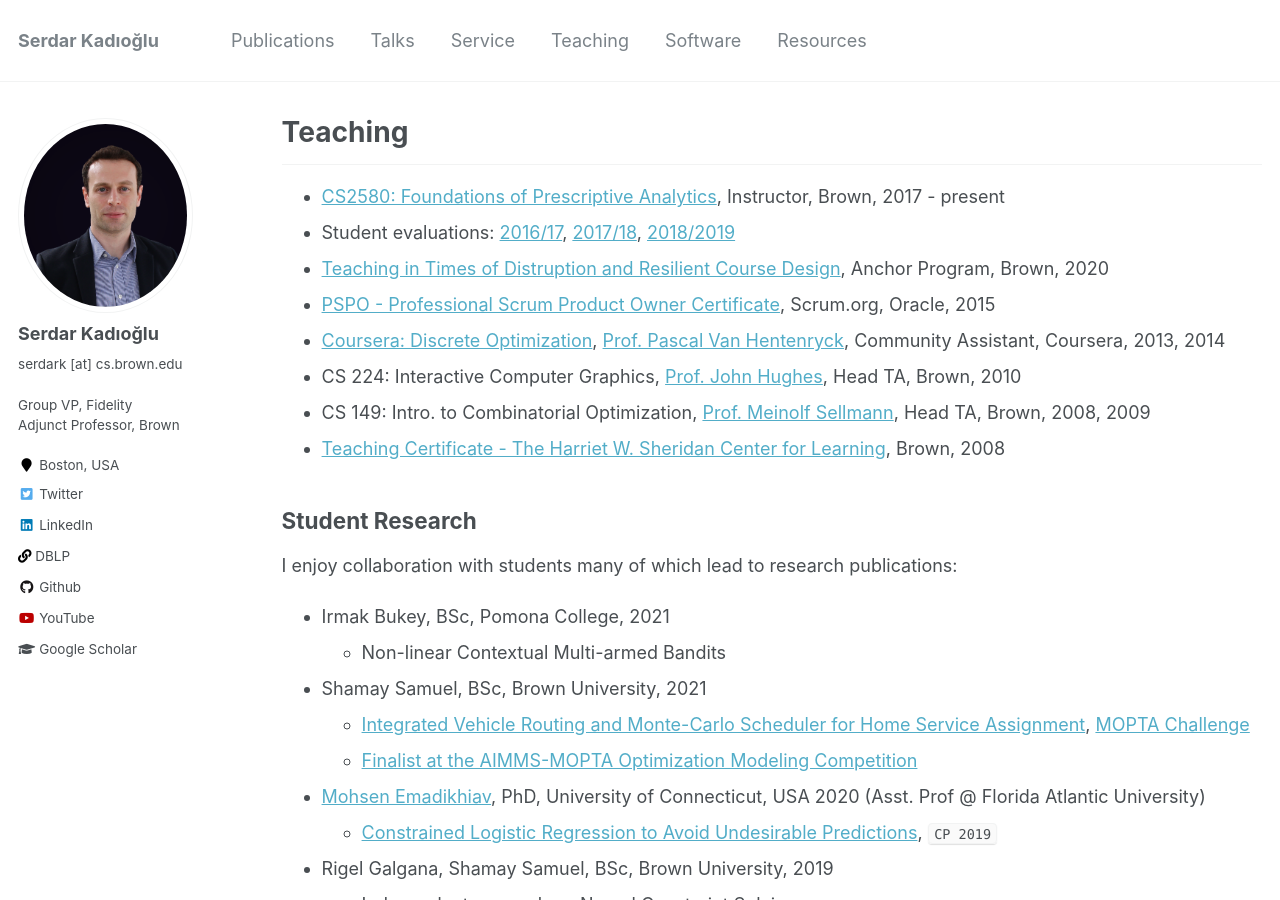
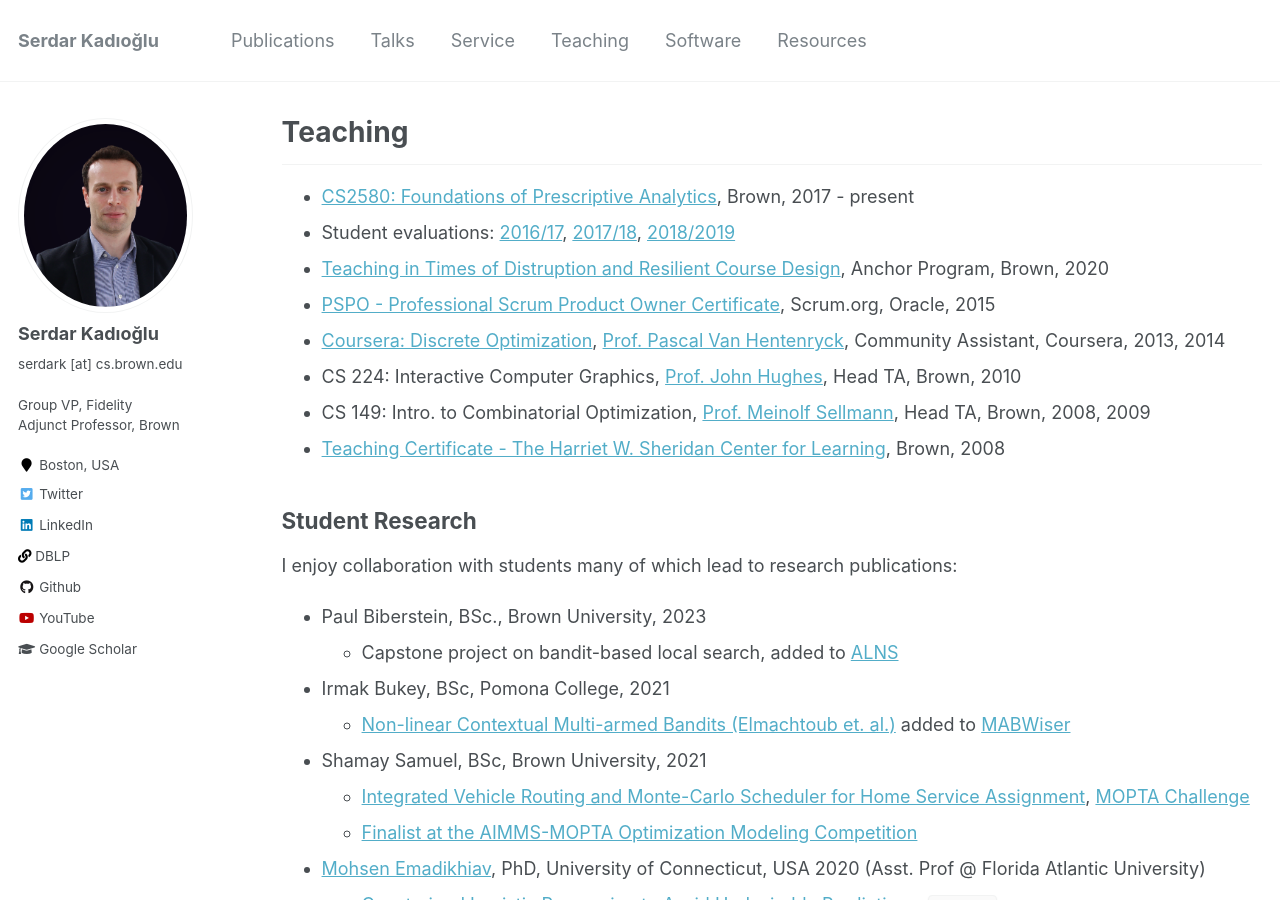
Before and after one commit to skadio/skadio.github.io, a Jekyll site: the page built from _pages/teaching.md, in a window 1280 px wide and 900 px high. Built offline with Jekyll 4.4.1, drawn with Linux system fonts in a browser that asks for light colours.

Commit message:
Update teaching.md

```diff
--- a/_pages/teaching.md
+++ b/_pages/teaching.md
@@ -7,7 +7,7 @@ author_profile: true
 
 ---
 
-- [CS2580: Foundations of Prescriptive Analytics](https://cs.brown.edu/courses/csci2951-o/), Instructor, Brown, 2017 - present
+- [CS2580: Foundations of Prescriptive Analytics](https://cs.brown.edu/courses/csci2951-o/), Brown, 2017 - present
 - Student evaluations: [2016/17](https://cs.brown.edu/courses/csci2951-o/2017_spring/2017_spring_evaluations.pdf), [2017/18](https://cs.brown.edu/courses/csci2951-o/2017_fall/2017_fall_evaluations.pdf), [2018/2019](https://thecriticalreview.org/search/CSCI/2951O)
 - [Teaching in Times of Distruption and Resilient Course Design](https://www.brown.edu/sheridan/programs-services/institutes-retreats/anchor), Anchor Program, Brown, 2020
 - [PSPO - Professional Scrum Product Owner Certificate](https://www.scrum.org/professional-scrum-product-owner-i-certification), Scrum.org, Oracle, 2015
@@ -20,8 +20,10 @@ author_profile: true
 
 I enjoy collaboration with students many of which lead to research publications:
 
+* Paul Biberstein, BSc., Brown University, 2023
+  * Capstone project on bandit-based local search, added to [ALNS]([url](https://alns.readthedocs.io/en/latest/examples/alns_features.html#More-advanced-bandit-algorithms))
 * Irmak Bukey, BSc, Pomona College, 2021
-  * Non-linear Contextual Multi-armed Bandits
+  * [Non-linear Contextual Multi-armed Bandits (Elmachtoub et. al.)](https://arxiv.org/abs/1706.04687) added to [MABWiser]([url](https://github.com/fidelity/mabwiser))
 * Shamay Samuel, BSc, Brown University, 2021
   * [Integrated Vehicle Routing and Monte-Carlo Scheduler for Home Service Assignment](https://arxiv.org/abs/2106.16176), [MOPTA Challenge](https://coral.ise.lehigh.edu/~mopta/)
   * [Finalist at the AIMMS-MOPTA Optimization Modeling Competition](http://cs.brown.edu/news/2021/08/11/brown-cs-team-takes-third-place-thirteenth-modeling-and-optimization-competition/)
```
